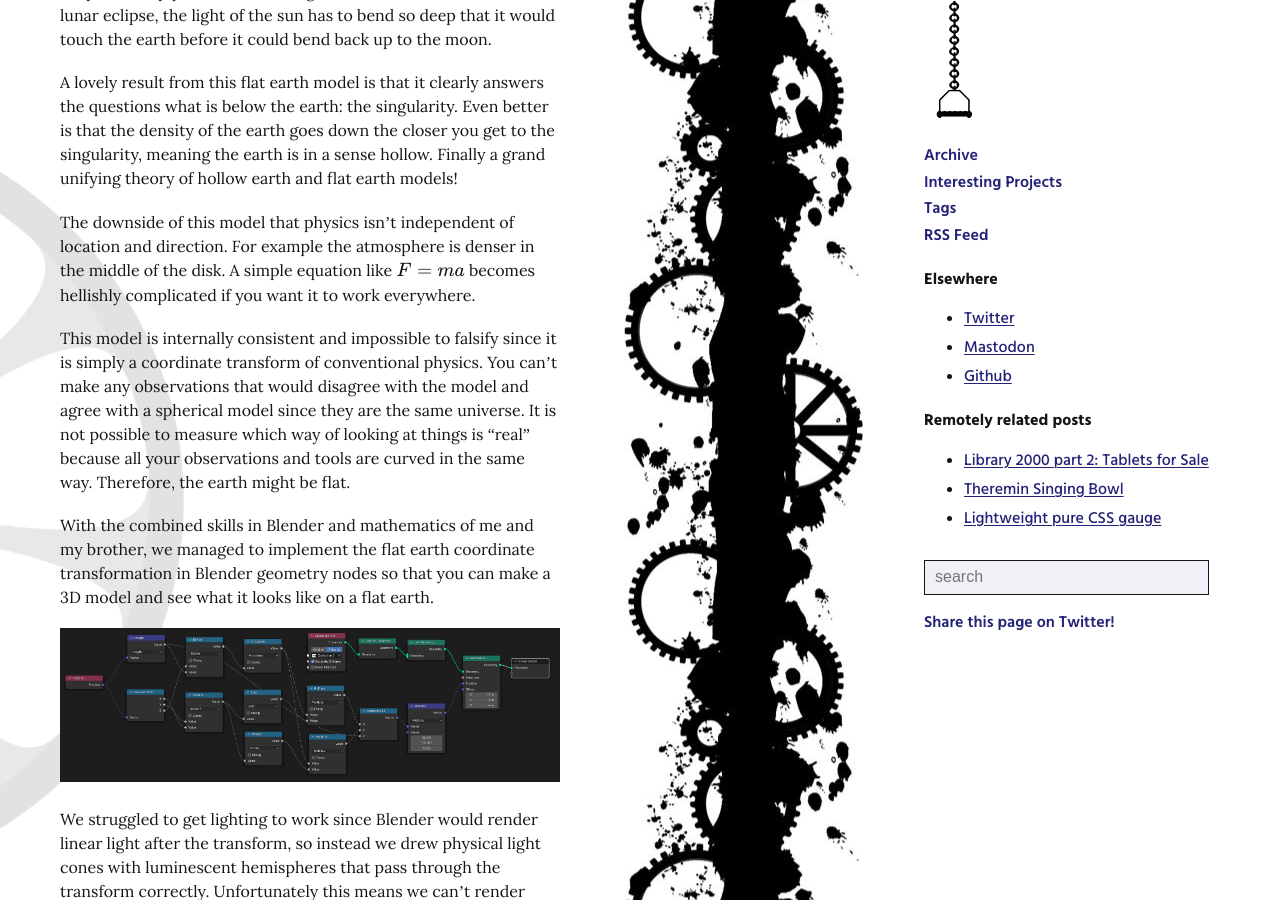
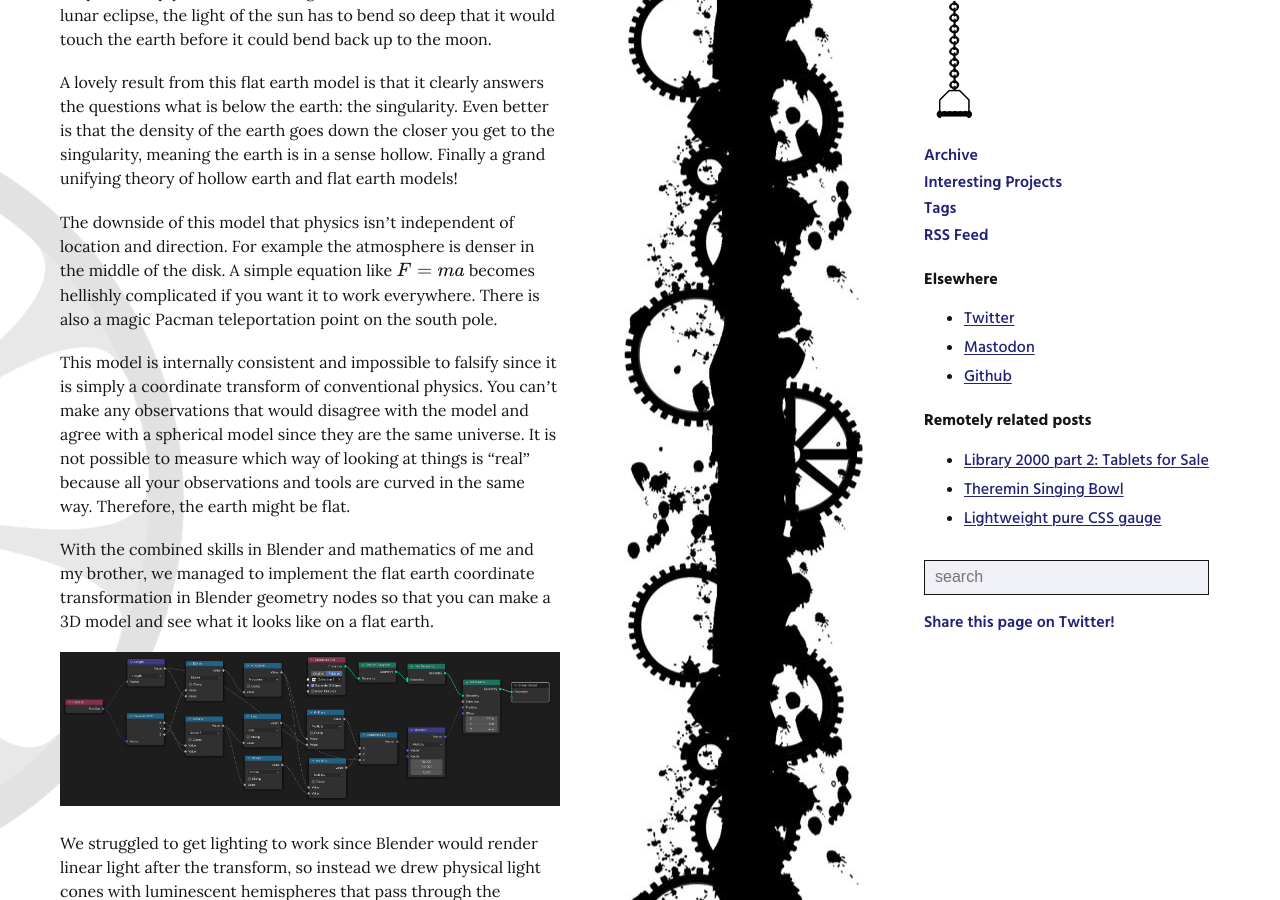
Before and after one commit to pepijndevos/pepijndevos.github.com, a Jekyll site: the page built from _posts/2024-04-14-earth-could-be-round-earth-could-be-flat.markdown, in a window 1280 px wide and 900 px high, scrolled down 2229 px. Built offline with Jekyll 4.4.1, drawn with Linux system fonts in a browser that asks for light colours; nearby versions of some CDN libraries; some web fonts are replaced; comment, search, counter and statistics services are not loaded.

Commit message:
flat earth

```diff
--- a/_posts/2024-04-14-earth-could-be-round-earth-could-be-flat.markdown
+++ b/_posts/2024-04-14-earth-could-be-round-earth-could-be-flat.markdown
@@ -24,7 +24,7 @@
 
 A lovely result from this flat earth model is that it clearly answers the questions what is below the earth: the singularity. Even better is that the density of the earth goes down the closer you get to the singularity, meaning the earth is in a sense hollow. Finally a grand unifying theory of hollow earth and flat earth models!
 
-The downside of this model that physics isn't independent of location and direction. For example the atmosphere is denser in the middle of the disk. A simple equation like $$F=ma$$ becomes hellishly complicated if you want it to work everywhere.
+The downside of this model that physics isn't independent of location and direction. For example the atmosphere is denser in the middle of the disk. A simple equation like $$F=ma$$ becomes hellishly complicated if you want it to work everywhere. There is also a magic Pacman teleportation point on the south pole.
 
 This model is internally consistent and impossible to falsify since it is simply a coordinate transform of conventional physics. You can't make any observations that would disagree with the model and agree with a spherical model since they are the same universe. It is not possible to measure which way of looking at things is "real" because all your observations and tools are curved in the same way. Therefore, the earth might be flat.
 
```
